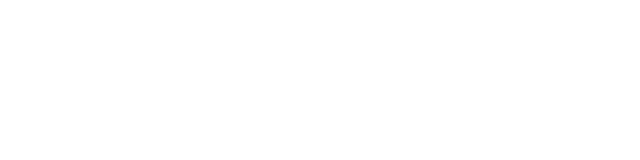
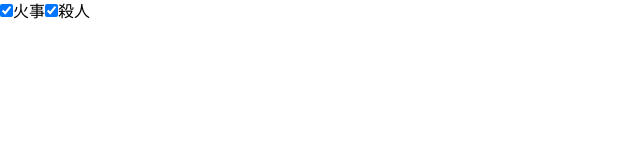
Before and after one commit to gorimatyan/live-map-frontend, a Next.js app: page / in a window 1280 px wide. Shown: the top 160 px of the page, without its empty margins (0-640 px from the left). Built offline with nearby package versions, Linux system fonts and the light colour scheme.

Commit message:
feat: Add category filtering for map annotations

```diff
--- a/src/components/AppleMap/AppleMap.tsx
+++ b/src/components/AppleMap/AppleMap.tsx
@@ -22,6 +22,8 @@ type AppleMapProps = {
   mapAnnotationData: MapAnnotationData[]
 } & React.HTMLAttributes<HTMLDivElement>
 
+const categories = ["火事", "殺人"]
+
 export const AppleMap = ({
   centerPoint,
   mapOptions = {},
@@ -37,6 +39,45 @@ export const AppleMap = ({
   const [iframeUrl, setIframeUrl] = useState<string | null>(null)
   const [isSideFrameOpen, setIsSideFrameOpen] = useState<boolean>(false)
   const [selectedElement, setSelectedElement] = useState<HTMLElement | null>(null)
+  const [selectedCategories, setSelectedCategories] = useState<string[]>(categories)
+
+  const handleCategoryChange = (category: string) => {
+    setSelectedCategories((prev) =>
+      prev.includes(category) ? prev.filter((c) => c !== category) : [...prev, category]
+    )
+  }
+
+  /**
+   * このuseEffectはカテゴリーが変更されたときの処理。
+   * やってることはアノテーションを全部消して、新しく追加してフィルターで弾かれたやつを消すだけ。
+   */
+  useEffect(() => {
+    if (!mapRef.current) return
+
+    // mapの状態を取得
+    const [map] = mapRef.current
+
+    // 全てのアノテーションを一旦削除
+    const allAnnotations = map.annotations
+    map.removeAnnotations(allAnnotations)
+
+    // 重複を避けるためのannotationRefsも一旦削除
+    annotationRefs.current = {}
+
+    // 全てのアノテーションを追加
+    renderAnnotations(mapRef, annotationRefs, mapAnnotationData)
+
+    // 全てのアノテーションを取得
+    const newAllAnnotations = map.annotations
+
+    // 選択済みのカテゴリーを除外したアノテーションを取得
+    const shouldRemoveAnnotations = newAllAnnotations.filter(
+      (annotation) => !selectedCategories.includes(annotation.data.category)
+    )
+
+    // 全てのアノテーションから選択済みのカテゴリーを除外したアノテーションを削除
+    map.removeAnnotations(shouldRemoveAnnotations)
+  }, [selectedCategories, mapAnnotationData])
 
   useEffect(() => {
     if (!div.current || mapRef.current) {
@@ -45,6 +86,7 @@ export const AppleMap = ({
 
     // Mapkit.jsを読み込んだらマップの初期化を実行
     loadMapkitJs().then((mapkit: MapkitInstance) => {
+      console.log("mapkitがloadされました")
       if (mapRef.current) {
         return
       }
@@ -58,10 +100,6 @@ export const AppleMap = ({
   }, [div])
 
   useEffect(() => {
-    renderAnnotations(mapRef, annotationRefs, mapAnnotationData)
-  }, [mapAnnotationData])
-
-  useEffect(() => {
     setIsSideFrameOpen(!!iframeUrl)
   }, [iframeUrl])
 
@@ -70,7 +108,6 @@ export const AppleMap = ({
       mutations.forEach((mutation) => {
         if (mutation.type === "attributes" && mutation.attributeName === "class") {
           const selectedElement = document.getElementsByClassName(".mk-selected")[0]
-          console.log(`selectedElement`, selectedElement)
           if (selectedElement) {
             setSelectedElement(selectedElement.cloneNode(true) as HTMLElement)
           }
@@ -128,7 +165,6 @@ export const AppleMap = ({
 
       // クラスター（複数のピンがまとまった状態）のアノテーションの設定
       const allAnnotationsCount = clusterAnnotation.memberAnnotations.length
-      console.log(`clusterAnnotation`, clusterAnnotation.memberAnnotations)
 
       const firstArea = clusterAnnotation.memberAnnotations[0].data.area
       const firstTitle = clusterAnnotation.memberAnnotations[0].title
@@ -172,7 +208,6 @@ export const AppleMap = ({
       title.textContent = annotation.title
 
       const link = element.appendChild(document.createElement("a"))
-      console.log(`annotation.data`, annotation.data)
       link.href = annotation.data.link
       link.textContent = annotation.data.area
 
@@ -211,8 +246,6 @@ export const AppleMap = ({
   const _setupEventListeners = (map: MapInstance) => {
     // マーカーをクリックしたときの処理
     map.addEventListener("select", function (event) {
-      console.log("select", event)
-
       if (!event.annotation?.coordinate) {
         return
       }
@@ -241,7 +274,6 @@ export const AppleMap = ({
 
     // マーカーを選択解除したときの処理
     map.addEventListener("deselect", function (event) {
-      console.log("deselect", event)
       handleDeselect()
       setSelectedElement(null)
       const annotationKey = event.annotation?.data.id
@@ -254,7 +286,6 @@ export const AppleMap = ({
     if (onBoundsChanged) {
       onBoundsChanged(toCompatibleBounds(map.region.toBoundingRegion()))
       map.addEventListener("region-change-end", function (event) {
-        console.log("Region Change ended", event)
         onBoundsChanged(toCompatibleBounds(event.target.region.toBoundingRegion()))
       })
     }
@@ -279,6 +310,18 @@ export const AppleMap = ({
   return (
     <>
       <div ref={div} className={className} {...props} />
+      <div>
+        {categories.map((category) => (
+          <label key={category}>
+            <input
+              type="checkbox"
+              checked={selectedCategories.includes(category)}
+              onChange={() => handleCategoryChange(category)}
+            />
+            {category}
+          </label>
+        ))}
+      </div>
       <div
         className={`fixed top-0 left-0 h-full bg-white shadow-lg transition-transform ${
           isSideFrameOpen ? "w-5/6 translate-x-0" : "w-0 -translate-x-full"
--- a/src/utils/function/map/renderAnnotation.ts
+++ b/src/utils/function/map/renderAnnotation.ts
@@ -17,7 +17,6 @@ export const renderAnnotations = (
 
   const newAnnotations = []
   const [map, mapkit]: [MapInstance, MapkitInstance] = mapRef.current
-
   for (const annotation of annotationData) {
     if (!annotation.id) {
       throw new Error("Marker must have a id.")
@@ -62,7 +61,12 @@ export const renderAnnotations = (
       displayPriority: mapkit.Annotation.DisplayPriority.Low,
       size: annotation.markerImgUrl ? { width: 36, height: 52 } : undefined,
       glyphText: annotation.category === "火事" ? "🔥" : "💀",
-      data: { id: annotation.id, area: annotation.data.area, link: annotation.data.link },
+      data: {
+        id: annotation.id,
+        area: annotation.data.area,
+        link: annotation.data.link,
+        category: annotation.category,
+      },
     })
 
     // アノテーションをnewAnnotationsに追加
```
